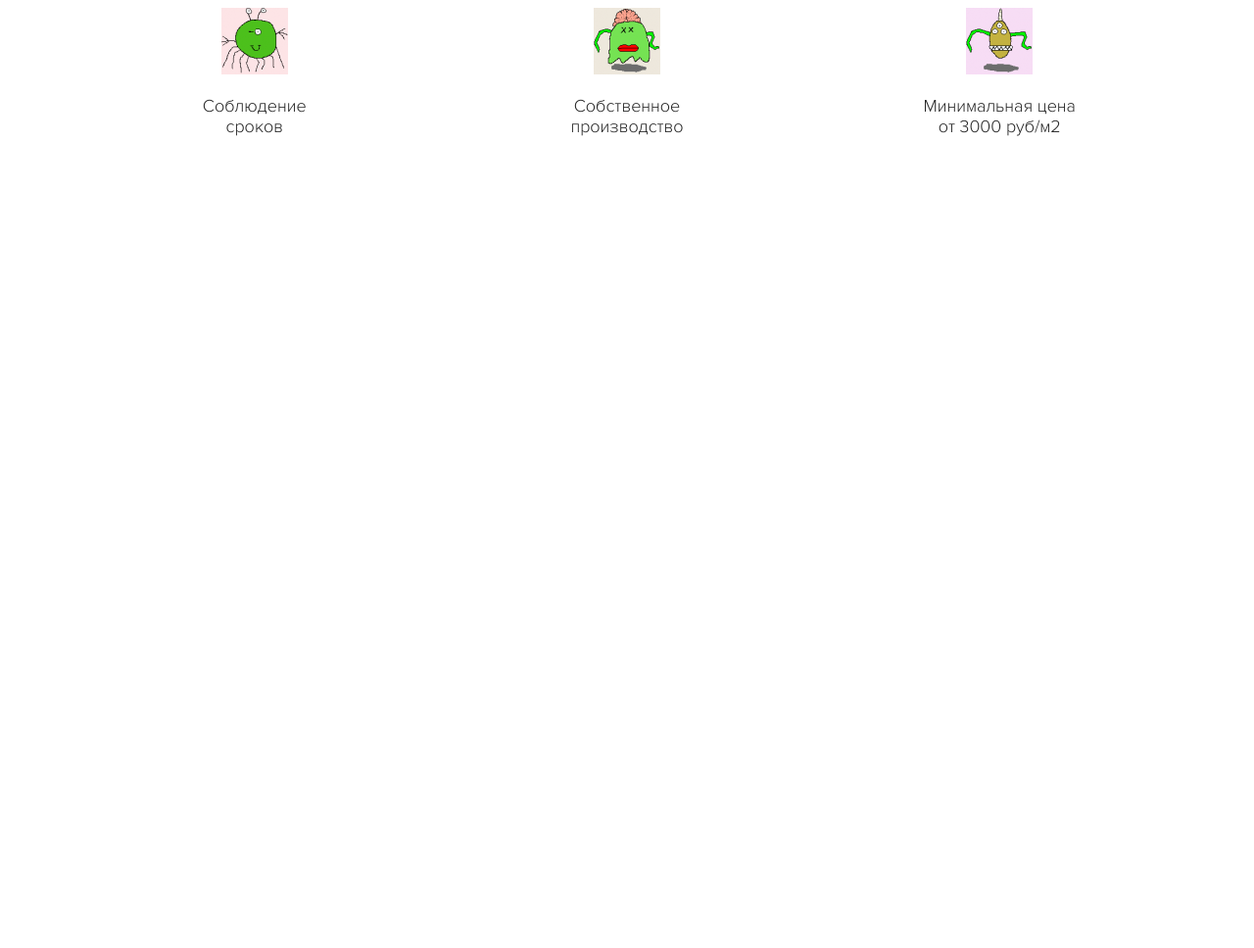
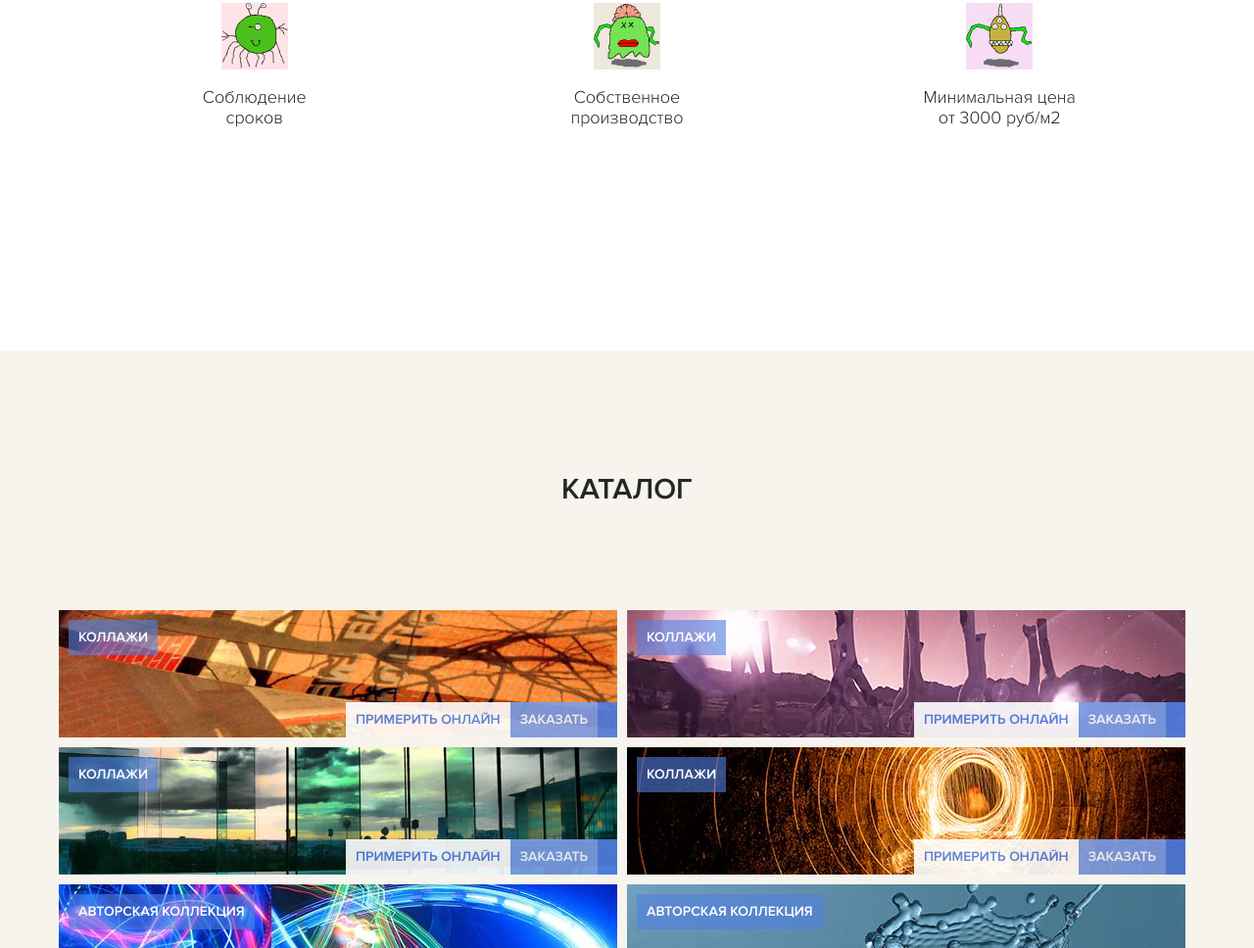
Before and after one commit to haasson/skinali, a plain HTML site: page index.html in a window 1280 px wide. Shown: the part 1832-2800 px from the top of the page at 98% size. Before the commit the page ends 2199 px from the top, so only its background shows below. Drawn offline with Linux system fonts and the light colour scheme.

Commit message:
Сверстан блок catalog без адаптива

```diff
--- a/index.html
+++ b/index.html
@@ -175,6 +175,105 @@
 				</div>
 			</div>
 		</section>
+
+		<section class="catalog section">
+			<div class="container">
+				<h2 class="section-title">
+					Каталог
+				</h2>
+				<div class="catalog__cards">
+					<div class="catalog__item">
+						<img src="img/catalog/1.jpg" alt="">
+						<span class="catalog__tag">
+							Коллажи
+						</span>
+
+						<div class="catalog__buttons">
+							<button class="catalog__button catalog__button_fitting">Примерить онлайн</button>
+							<button class="catalog__button catalog__button_order">Заказать</button>
+							<button class="catalog__button catalog__button_like"></button>
+						</div>
+					</div>
+					<div class="catalog__item">
+						<img src="img/catalog/2.jpg" alt="">
+						<span class="catalog__tag">
+							Коллажи
+						</span>
+						<div class="catalog__buttons">
+							<button class="catalog__button catalog__button_fitting">Примерить онлайн</button>
+							<button class="catalog__button catalog__button_order">Заказать</button>
+							<button class="catalog__button catalog__button_like"></button>
+						</div>
+					</div>
+					<div class="catalog__item">
+						<img src="img/catalog/3.jpg" alt="">
+						<span class="catalog__tag">
+							Коллажи
+						</span>
+						<div class="catalog__buttons">
+							<button class="catalog__button catalog__button_fitting">Примерить онлайн</button>
+							<button class="catalog__button catalog__button_order">Заказать</button>
+							<button class="catalog__button catalog__button_like"></button>
+						</div>
+					</div>
+					<div class="catalog__item">
+						<img src="img/catalog/4.jpg" alt="">
+						<span class="catalog__tag">
+							Коллажи
+						</span>
+						<div class="catalog__buttons">
+							<button class="catalog__button catalog__button_fitting">Примерить онлайн</button>
+							<button class="catalog__button catalog__button_order">Заказать</button>
+							<button class="catalog__button catalog__button_like"></button>
+						</div>
+					</div>
+					<div class="catalog__item">
+						<img src="img/catalog/5.jpg" alt="">
+						<span class="catalog__tag">
+							Авторская коллекция
+						</span>
+						<div class="catalog__buttons">
+							<button class="catalog__button catalog__button_fitting">Примерить онлайн</button>
+							<button class="catalog__button catalog__button_order">Заказать</button>
+							<button class="catalog__button catalog__button_like"></button>
+						</div>
+					</div>
+					<div class="catalog__item">
+						<img src="img/catalog/6.jpg" alt="">
+						<span class="catalog__tag">
+							Авторская коллекция
+						</span>
+						<div class="catalog__buttons">
+							<button class="catalog__button catalog__button_fitting">Примерить онлайн</button>
+							<button class="catalog__button catalog__button_order">Заказать</button>
+							<button class="catalog__button catalog__button_like"></button>
+						</div>
+					</div>
+					<div class="catalog__item">
+						<img src="img/catalog/7.jpg" alt="">
+						<span class="catalog__tag">
+							Абстракция
+						</span>
+						<div class="catalog__buttons">
+							<button class="catalog__button catalog__button_fitting">Примерить онлайн</button>
+							<button class="catalog__button catalog__button_order">Заказать</button>
+							<button class="catalog__button catalog__button_like"></button>
+						</div>
+					</div>
+					<div class="catalog__item">
+						<img src="img/catalog/8.jpg" alt="">
+						<span class="catalog__tag">
+							Абстракция
+						</span>
+						<div class="catalog__buttons">
+							<button class="catalog__button catalog__button_fitting">Примерить онлайн</button>
+							<button class="catalog__button catalog__button_order">Заказать</button>
+							<button class="catalog__button catalog__button_like"></button>
+						</div>
+					</div>
+				</div>
+			</div>
+		</section>
 	</main>
 
 
--- a/sass/_interface.sass
+++ b/sass/_interface.sass
@@ -4,6 +4,8 @@ body
    +light
 
 img
+   display: block
+   margin: auto
    max-width: 100%
 
 .section
--- /dev/null
+++ b/sass/sections/_catalog.sass
@@ -0,0 +1,44 @@
+.catalog
+   background-color: $bg-secondary
+   &__cards
+      display: flex
+      flex-wrap: wrap
+      // justify-content: center
+   &__item
+      position: relative
+      max-width: 570px
+      margin: 5px
+   &__tag
+      position: absolute
+      top: 10px
+      left: 10px
+      padding: 10px
+      background-color: rgba($primary, 0.6)
+      color: #ffffff
+      text-transform: uppercase
+      font-size: 14px
+      +bold
+   &__buttons
+      display: flex
+      position: absolute
+      right: 0
+      bottom: 0
+      opacity: 0.9
+   &__button
+      padding: 10px
+      text-transform: uppercase
+      border: none
+      outline: none
+      font-size: 14px
+      +bold
+      &_fitting
+         background-color: #fff
+         color: $primary
+      &_order
+         background-color: lighten($primary, 10%)
+         color: #ffffff
+      &_like
+         background-color: $primary
+         & img
+            height: 20px
+            width: 20px
--- a/sass/sections/_navbar.sass
+++ b/sass/sections/_navbar.sass
@@ -5,6 +5,7 @@
    z-index: 10
    width: 100%
    background-color: #fff
+   border-bottom: 1px solid rgba(#510bba, 0.1)
    &__wrap
       display: flex
       justify-content: space-between
--- a/sass/style.sass
+++ b/sass/style.sass
@@ -7,3 +7,4 @@
 @import 'sections/hero'
 @import 'sections/offer'
 @import 'sections/features'
+@import 'sections/catalog'
```
Also changed, not shown: css/style.css, img/catalog/1.jpg (added), img/catalog/2.jpg (added), img/catalog/3.jpg (added), img/catalog/4.jpg (added), img/catalog/5.jpg (added), img/catalog/6.jpg (added), img/catalog/7.jpg (added), img/catalog/8.jpg (added), img/catalog/heart.png (added), img/catalog/like.jpg (added), 1 other file.
